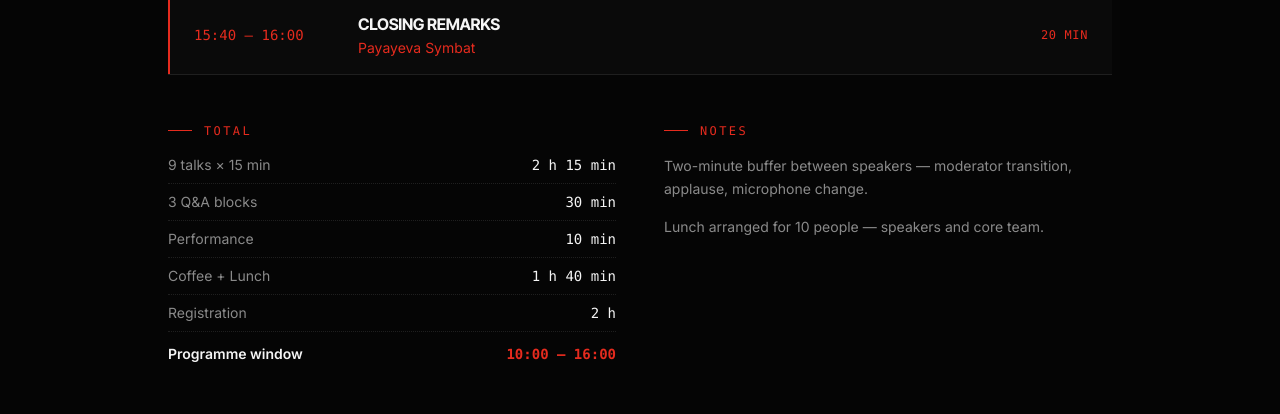
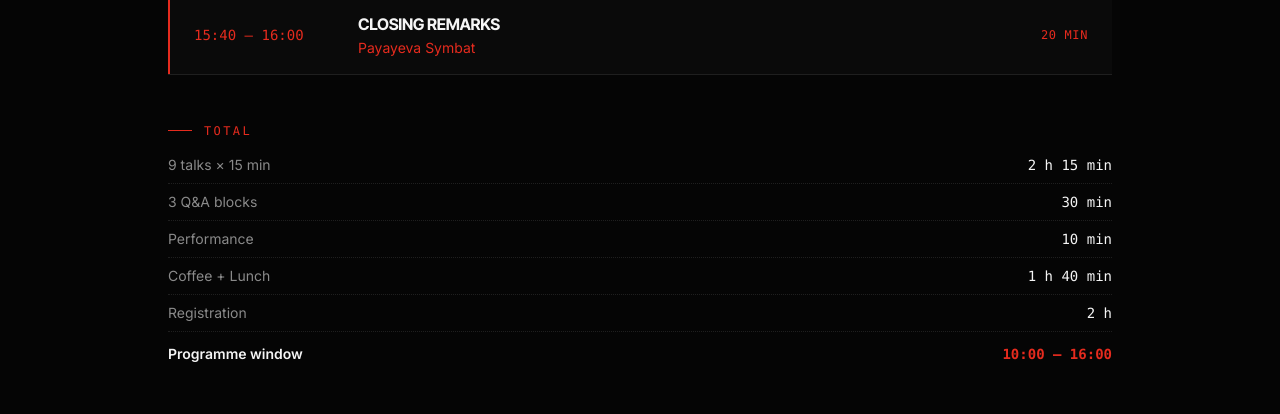
Before and after one commit to ekbmusk/tedx, a Next.js app: page /en in a window 1280 px wide. Shown: the part 5580-5994 px from the top of the page. Built offline with nearby package versions, Linux system fonts and the light colour scheme; no server answers; sample sign-in values are in the browser's storage.

Commit message:
Remove Notes block from Schedule section — leave only Totals

```diff
--- a/src/components/landing/Schedule.tsx
+++ b/src/components/landing/Schedule.tsx
@@ -80,9 +80,8 @@ export function Schedule({ locale }: { locale: "kk" | "en" }) {
           ))}
         </ol>
 
-        <div className="mt-10 grid gap-8 md:mt-12 md:grid-cols-2 md:gap-12">
+        <div className="mt-10 md:mt-12">
           <Totals locale={locale} />
-          <Notes locale={locale} />
         </div>
       </div>
     </section>
@@ -214,21 +213,3 @@ function Totals({ locale }: { locale: "kk" | "en" }) {
     </div>
   );
 }
-
-function Notes({ locale: _locale }: { locale: "kk" | "en" }) {
-  const t = useTranslations("schedule");
-  return (
-    <div>
-      <div className="mb-4 flex items-center gap-3">
-        <span className="h-px w-6 bg-[var(--color-red)]" aria-hidden />
-        <span className="font-mono text-[11px] uppercase tracking-[0.2em] text-[var(--color-red)] md:text-xs">
-          {t("notesLabel")}
-        </span>
-      </div>
-      <div className="space-y-4 text-sm leading-relaxed text-[var(--color-fg-muted)]">
-        <p>{t("note1")}</p>
-        <p>{t("note2")}</p>
-      </div>
-    </div>
-  );
-}
--- a/src/messages/en.json
+++ b/src/messages/en.json
@@ -35,15 +35,12 @@
     "subtitle": "9 speakers · 3 Q&A · music guest",
     "downloadPdf": "Download PDF",
     "totalLabel": "Total",
-    "notesLabel": "Notes",
     "totalTalks": "9 talks × 15 min",
     "totalQa": "3 Q&A blocks",
     "totalPerformance": "Performance",
     "totalCoffeeLunch": "Coffee + Lunch",
     "totalRegistration": "Registration",
-    "totalWindow": "Programme window",
-    "note1": "Two-minute buffer between speakers — moderator transition, applause, microphone change.",
-    "note2": "Lunch arranged for 10 people — speakers and core team."
+    "totalWindow": "Programme window"
   },
   "venue": {
     "title": "When and where",
--- a/src/messages/kk.json
+++ b/src/messages/kk.json
@@ -35,15 +35,12 @@
     "subtitle": "9 спикер · 3 Q&A · музыкалық қойылым",
     "downloadPdf": "PDF жүктеу",
     "totalLabel": "Барлығы",
-    "notesLabel": "Ескертулер",
     "totalTalks": "9 баяндама × 15 мин",
     "totalQa": "3 сұрақ-жауап блогы",
     "totalPerformance": "Қойылым",
     "totalCoffeeLunch": "Кофе + Түскі ас",
     "totalRegistration": "Тіркелу",
-    "totalWindow": "Бағдарлама уақыты",
-    "note1": "Спикерлер арасында 2 минут — модератордың шығуы, қол шапалақтау, микрофонды ауыстыру.",
-    "note2": "Түскі ас 10 адамға арналған — спикерлер мен негізгі команда."
+    "totalWindow": "Бағдарлама уақыты"
   },
   "venue": {
     "title": "Қашан және қайда",
```
